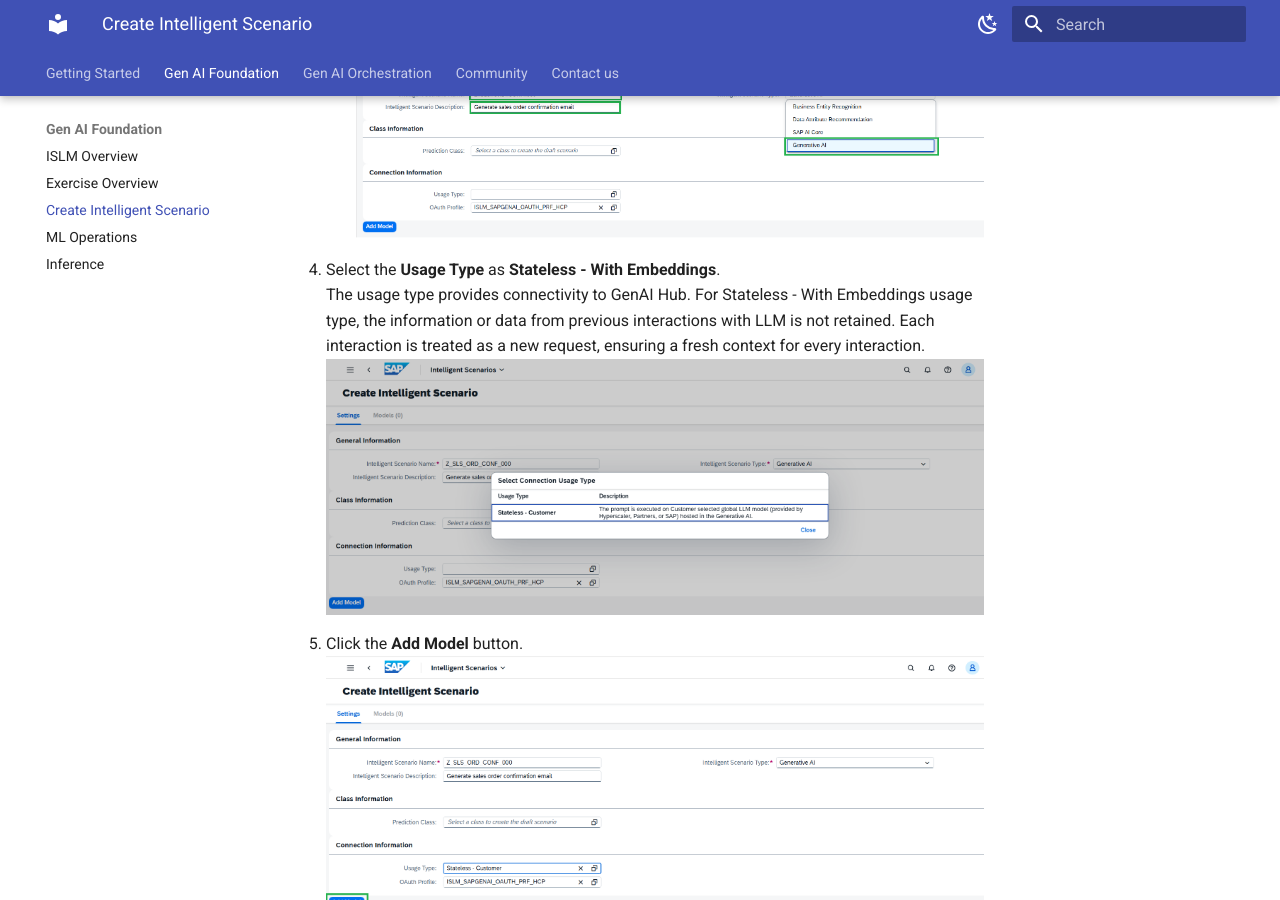
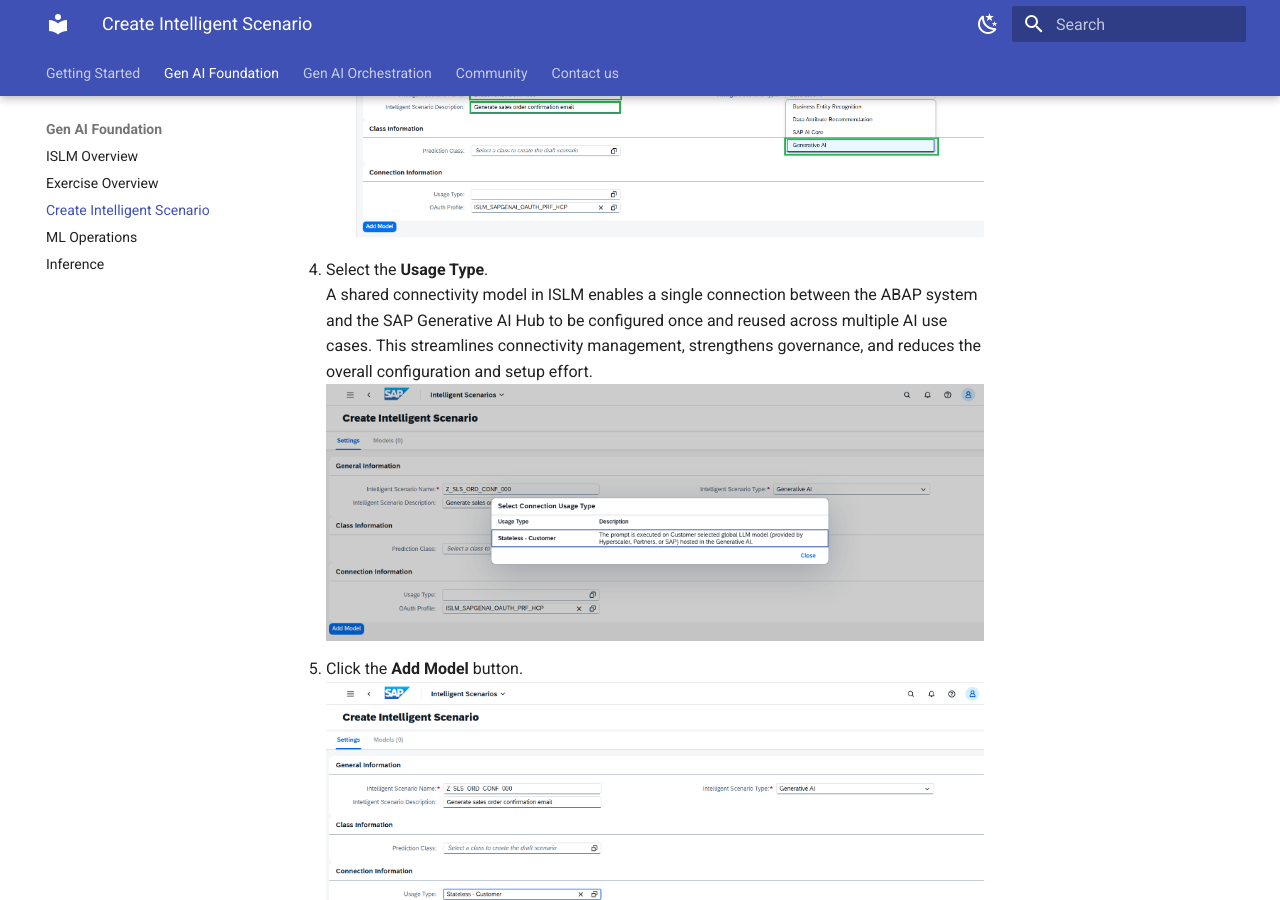
Before and after one commit to SAP-CLM-SL/ISLM, an MkDocs documentation site: the page built from docs/ISLM_with_SAPGenAI/createandpublish.md, in a window 1280 px wide and 900 px high, scrolled down 1186 px. Built offline with MkDocs 1.6.1 and Material for MkDocs 9.7.7, drawn with Linux system fonts in a browser that asks for light colours; some of the changed text lies outside the part shown.

Commit message:
Update createandpublish.md

```diff
--- a/docs/ISLM_with_SAPGenAI/createandpublish.md
+++ b/docs/ISLM_with_SAPGenAI/createandpublish.md
@@ -3,7 +3,7 @@
 The Intelligent Scenarios app is used to create intelligent scenarios, review, and publish them, and to make them available in the Intelligent Scenario Management app.
 In this step, you’ll create a new intelligent scenario to generate the order confirmation email for Sales Order using LLM model.
 
-1. Open the Fiori Launchpad by clicking [here](https://44.219.212.100:44301/sap/bc/ui5_ui5/ui2/ushell/shells/abap/FioriLaunchpad.html#Shell-home) and launch **Intelligent Scenarios** app under **Analytics** tab.
+1. Open the Fiori Launchpad and launch the **Intelligent Scenarios** app under the **Analytics** tab. Please refer to the cheat sheet for guidance.
 ![](./images/Registration.png)<br>
 
 2. Click the **Create** button and choose **Side-by Side**.
@@ -15,7 +15,7 @@
     - **Intelligent Scenario Type**: `Generative AI` <br>
 ![](./images/NameDescriptionType.png)<br>
 
-4. Select the **Usage Type** as **Stateless - With Embeddings**.<br> The usage type provides connectivity to GenAI Hub. For Stateless - With Embeddings usage type, the information or data from previous interactions with LLM is not retained. Each interaction is treated as a new request, ensuring a fresh context for every interaction. <br>
+4. Select the **Usage Type**.<br> A shared connectivity model in ISLM enables a single connection between the ABAP system and the SAP Generative AI Hub to be configured once and reused across multiple AI use cases. This streamlines connectivity management, strengthens governance, and reduces the overall configuration and setup effort. <br>
 ![](./images/UsageType.png)
 
 5. Click the **Add Model** button.
```
